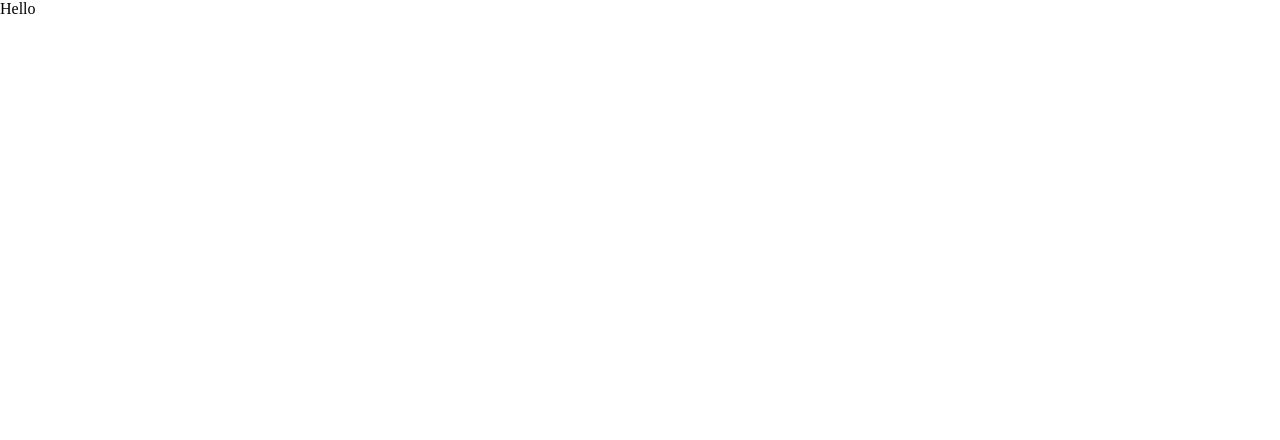
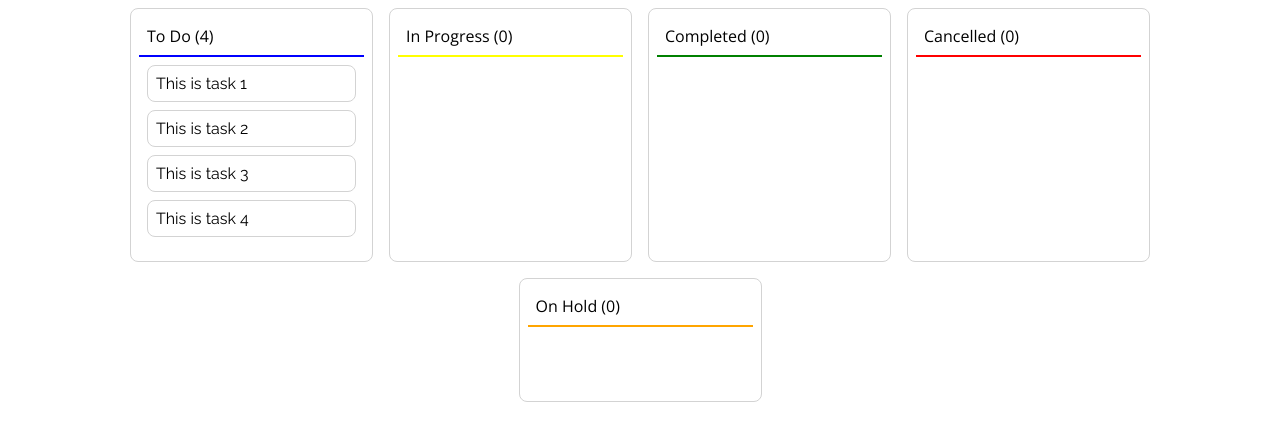
Before and after one commit to matthewbates/kanban-board, a React (Create React App) app in the folder client/: page / in a window 1280 px wide. Shown: the top 440 px of the page. Built offline with nearby package versions, Linux system fonts and the light colour scheme.

Commit message:
added front-end components; working on onDragEnd function

```diff
--- a/client/package.json
+++ b/client/package.json
@@ -8,6 +8,7 @@
     "@testing-library/user-event": "^13.5.0",
     "axios": "^1.4.0",
     "react": "^18.2.0",
+    "react-beautiful-dnd": "^13.1.1",
     "react-dom": "^18.2.0",
     "react-scripts": "5.0.1",
     "styled-components": "^6.0.7",
--- a/client/public/index.html
+++ b/client/public/index.html
@@ -24,7 +24,17 @@
       work correctly both with client-side routing and a non-root public URL.
       Learn how to configure a non-root public URL by running `npm run build`.
     -->
-    <title>React App</title>
+    <title>Kanban Board</title>
+    <link rel="preconnect" href="https://fonts.googleapis.com" />
+    <link rel="preconnect" href="https://fonts.gstatic.com" crossorigin />
+    <link
+      href="https://fonts.googleapis.com/css2?family=Open+Sans&display=swap"
+      rel="stylesheet"
+    />
+    <link
+      href="https://fonts.googleapis.com/css2?family=Raleway&display=swap"
+      rel="stylesheet"
+    />
   </head>
   <body>
     <noscript>You need to enable JavaScript to run this app.</noscript>
--- a/client/src/App.js
+++ b/client/src/App.js
@@ -1,7 +1,12 @@
 import "./App.css";
+import KanbanBoard from "./components/KanbanBoard";
 
 function App() {
-  return <div className="App">Hello</div>;
+  return (
+    <div className="App">
+      <KanbanBoard />
+    </div>
+  );
 }
 
 export default App;
--- a/client/src/components/Column/ColumnElements.js
+++ b/client/src/components/Column/ColumnElements.js
@@ -1 +1,22 @@
 import { styled } from "styled-components";
+
+export const ColumnContainer = styled.div`
+  margin: 0.5em;
+  border: 1px solid lightgray;
+  border-radius: 0.5em;
+  padding: 0.5em;
+  width: 225px;
+`;
+
+export const ColumnTitle = styled.div`
+  padding: 0.5em;
+  border-bottom: ${({ color }) => `2px solid ${color}`};
+  font-family: "Open Sans";
+`;
+
+export const ColumnItems = styled.div`
+  padding: 0.5em;
+  font-family: "Raleway";
+  min-height: 50px;
+  flex-grow: 1;
+`;
--- a/client/src/components/Column/index.js
+++ b/client/src/components/Column/index.js
@@ -1,5 +1,26 @@
-import React from "react";
+import { Droppable } from "react-beautiful-dnd";
 
-export default function Column() {
-  return <div>index</div>;
+import Task from "../Task";
+
+import { ColumnContainer, ColumnTitle, ColumnItems } from "./ColumnElements";
+
+export default function Column({ column, droppableId, tasks }) {
+  console.log(tasks);
+  return (
+    <ColumnContainer>
+      <ColumnTitle color={column.color}>
+        {column.title} ({tasks.length})
+      </ColumnTitle>
+      <Droppable droppableId={droppableId}>
+        {(provided, snapshot) => (
+          <ColumnItems ref={provided.innerRef} {...provided.droppableProps}>
+            {tasks.map(({ id, content }, index) => (
+              <Task key={id} draggableId={id} index={index} content={content} />
+            ))}
+            {provided.placeholder}
+          </ColumnItems>
+        )}
+      </Droppable>
+    </ColumnContainer>
+  );
 }
--- a/client/src/components/KanbanBoard/KanbanBoardElements.js
+++ b/client/src/components/KanbanBoard/KanbanBoardElements.js
@@ -1 +1,8 @@
 import { styled } from "styled-components";
+
+export const KanbanBoardContainer = styled.div`
+  display: flex;
+  justify-content: center;
+  width: 100%;
+  flex-wrap: wrap;
+`;
--- a/client/src/components/KanbanBoard/index.js
+++ b/client/src/components/KanbanBoard/index.js
@@ -1,12 +1,38 @@
 import { useState, useEffect } from "react";
 
+import { DragDropContext } from "react-beautiful-dnd";
+
+import { KanbanBoardContainer } from "./KanbanBoardElements";
+
+import Column from "../Column";
+
+import { initialData } from "../../utils/data";
+
 export default function KanbanBoard() {
-  const initialData = { tasks: {}, columns: {}, columnOrder: [] };
-  const [board, setBoard] = useState(initialData);
+  const onDragEnd = (result) => {
+    console.log(result);
+    const { source, destination, draggableId } = result;
+    if (!destination) return;
+  };
 
-  useEffect(() => {
-
-  }, []);
-
-  return <div>index</div>;
+  return (
+    <KanbanBoardContainer>
+      <DragDropContext onDragEnd={onDragEnd}>
+        {initialData.columnOrder.map((columnId) => {
+          const column = initialData.columns[columnId];
+          const tasks = column.taskIds?.map(
+            (taskId) => initialData.tasks[taskId]
+          );
+          return (
+            <Column
+              key={column.id}
+              droppableId={column.id}
+              column={column}
+              tasks={tasks}
+            />
+          );
+        })}
+      </DragDropContext>
+    </KanbanBoardContainer>
+  );
 }
--- a/client/src/components/Task/TaskElements.js
+++ b/client/src/components/Task/TaskElements.js
@@ -1 +1,9 @@
 import styled from "styled-components";
+
+export const TaskContainer = styled.div`
+  padding: 0.5em;
+  border: 1px solid lightgray;
+  border-radius: 0.5em;
+  margin-bottom: 0.5em;
+  background: #ffffff;
+`;
--- a/client/src/components/Task/index.js
+++ b/client/src/components/Task/index.js
@@ -1,5 +1,19 @@
-import React from "react";
+import { Draggable } from "react-beautiful-dnd";
 
-export default function Task() {
-  return <div>index</div>;
+import { TaskContainer } from "./TaskElements";
+
+export default function Task({ content, draggableId, index }) {
+  return (
+    <Draggable draggableId={draggableId} index={index}>
+      {(provided) => (
+        <TaskContainer
+          ref={provided.innerRef}
+          {...provided.draggableProps}
+          {...provided.dragHandleProps}
+        >
+          {content}
+        </TaskContainer>
+      )}
+    </Draggable>
+  );
 }
--- /dev/null
+++ b/client/src/utils/data.js
@@ -0,0 +1,55 @@
+export const initialData = {
+  // taskId
+  tasks: {
+    "task-1": {
+      id: "task-1",
+      content: "This is task 1",
+    },
+    "task-2": {
+      id: "task-2",
+      content: "This is task 2",
+    },
+    "task-3": {
+      id: "task-3",
+      content: "This is task 3",
+    },
+    "task-4": {
+      id: "task-4",
+      content: "This is task 4",
+    },
+  },
+  // columnId
+  columns: {
+    "column-1": {
+      id: "column-1",
+      title: "To Do",
+      color: "blue",
+      taskIds: ["task-1", "task-2", "task-3", "task-4"],
+    },
+    "column-2": {
+      id: "column-2",
+      title: "In Progress",
+      color: "yellow",
+      taskIds: [],
+    },
+    "column-3": {
+      id: "column-3",
+      title: "Completed",
+      color: "green",
+      taskIds: [],
+    },
+    "column-4": {
+      id: "column-4",
+      title: "Cancelled",
+      color: "red",
+      taskIds: [],
+    },
+    "column-5": {
+      id: "column-5",
+      title: "On Hold",
+      color: "orange",
+      taskIds: [],
+    },
+  },
+  columnOrder: ["column-1", "column-2", "column-3", "column-4", "column-5"],
+};
```
Also changed, not shown: 1 other file (tests, documents, lock files or other folders).
